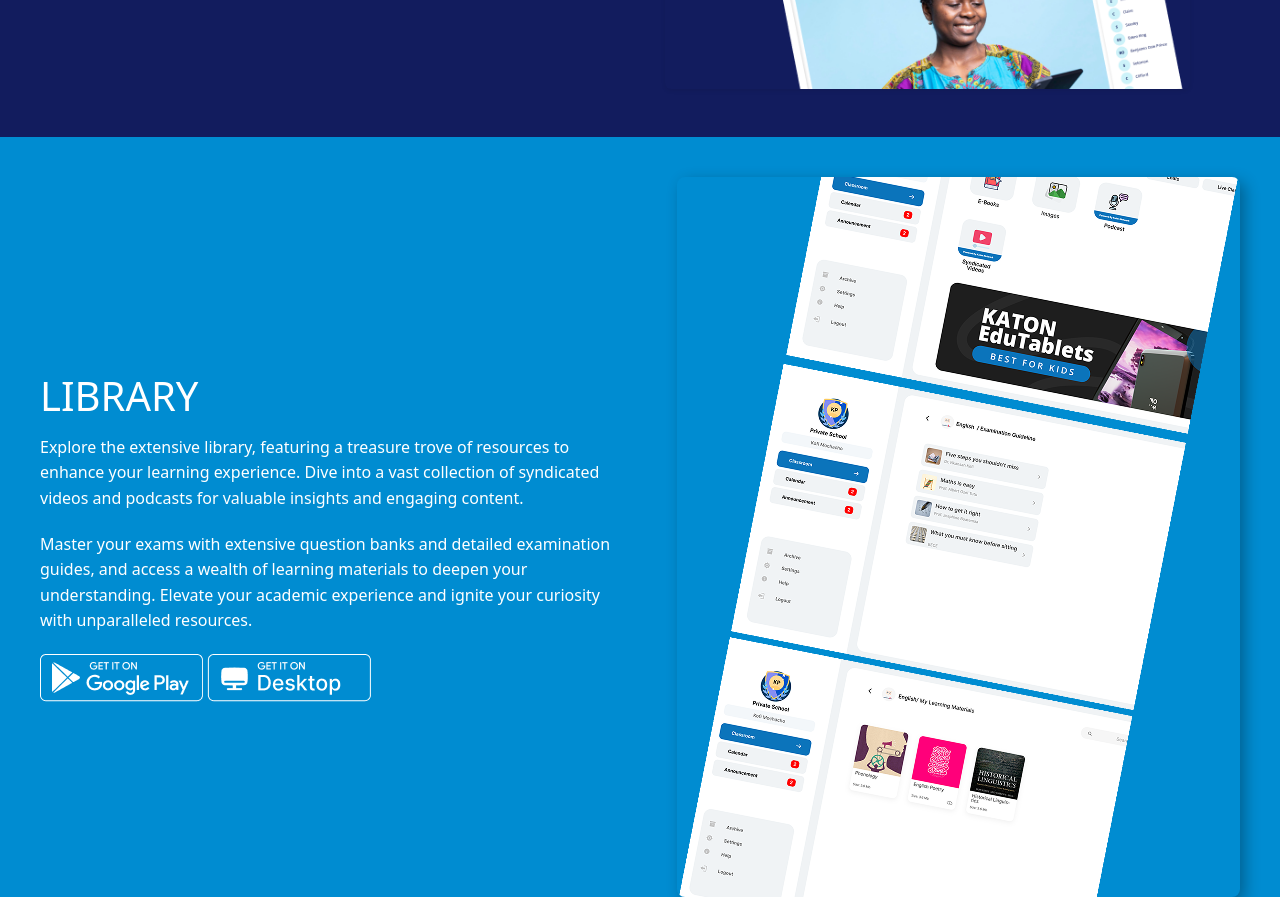
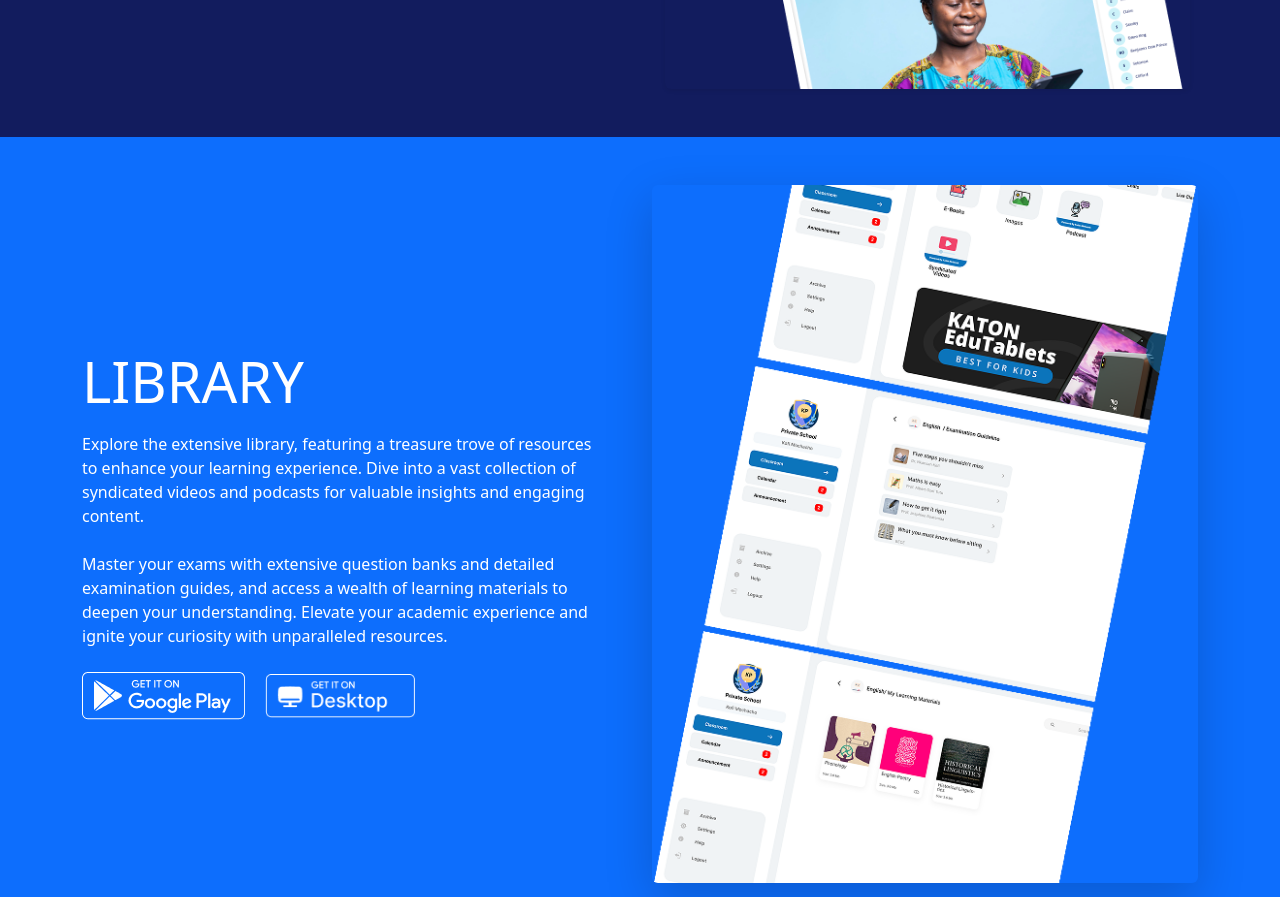
Before and after one commit to Tring-Swatheeswarig/Katnon-Project, a plain HTML site: page index.html in a window 1280 px wide. Shown: the part 2000-2897 px from the top of the page. Drawn offline with nearby package versions, Linux system fonts and the light colour scheme.

Commit message:
Inline Style fix

```diff
--- a/index.html
+++ b/index.html
@@ -147,29 +147,33 @@
 
 
 
-    <section style="background-color: #008CD1; color: white; padding: 40px 20px; overflow: hidden;">
-        <div style="max-width: 1200px; margin: 0 auto; display: flex; align-items: center;">
-            <div style="flex: 1; padding-right: 30px;">
-                <h2 style="font-size: 2.5em; margin-bottom: 15px;">LIBRARY</h2>
-                <p style="line-height: 1.6; margin-bottom: 20px;">
+    <section class="bg-primary text-white py-5 overflow-hidden">
+        <div class="container">
+            <div class="row align-items-center">
+                <div class="col-md-6 pe-md-5">
+                    <h2 class="display-4 mb-3">LIBRARY</h2>
+                    <p class="lead mb-4">
                         Explore the extensive library, featuring a treasure trove of resources to enhance your learning experience. Dive
                         into a vast collection of syndicated videos and podcasts for valuable insights and engaging content.
                     </p>
-                <p style="line-height: 1.6; margin-bottom: 20px;">
+                    <p class="lead mb-4">
                         Master your exams with extensive question banks and detailed examination guides, and access a wealth of
                         learning materials to deepen your understanding. Elevate your academic experience and ignite your
                         curiosity with unparalleled resources.
                     </p>
-                <div style="margin-top: 20px;">
-                    <img src="images/Google.png" alt="Get it on Google Play and Desktop" style="max-width: 400px; height: auto;">
-                    <img src="images/Desktop.png" alt="Get it on Google Play and Desktop" style="max-width: 300px; height: auto;">
+                    <div class="mt-4">
+                        <img src="images/Google.png" alt="Get it on Google Play and Desktop" class="img-fluid me-3" style="max-width: 200px;">
+                        <img src="images/Desktop.png" alt="Get it on Google Play and Desktop" class="img-fluid" style="max-width: 150px;">
                     </div>
                 </div>
-            <div style="flex: 1; text-align: right;">
-                <img src="images/library.png" alt="Library Interface" style="max-width: 100%; height: auto; border-radius: 8px; box-shadow: 5px 5px 15px rgba(0, 0, 0, 0.3);">
+                <div class="col-md-6 text-md-end">
+                    <img src="images/library.png" alt="Library Interface" class="img-fluid rounded shadow-lg" style="max-width: 100%;">
+                </div>
             </div>
         </div>
     </section>
+
+
 
 
 
```
Lines whose indentation alone changed are shown as unchanged.
